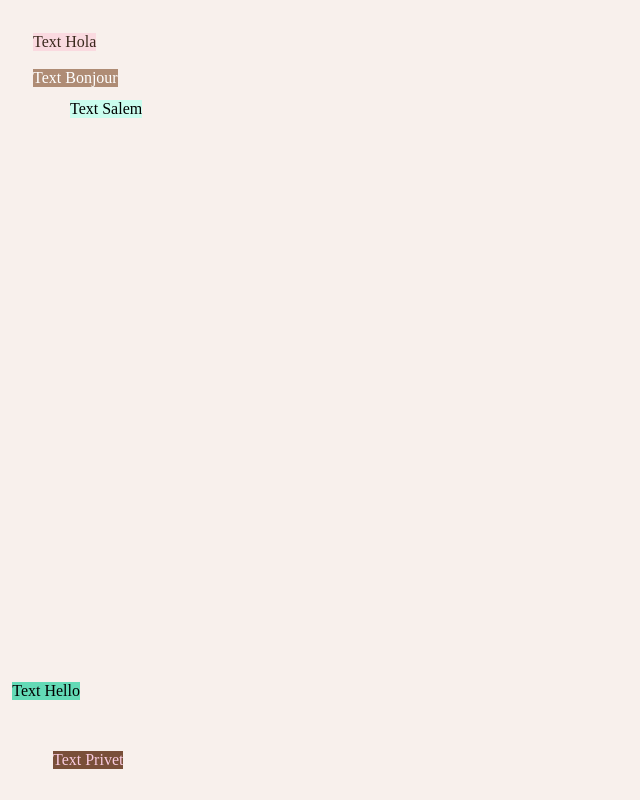
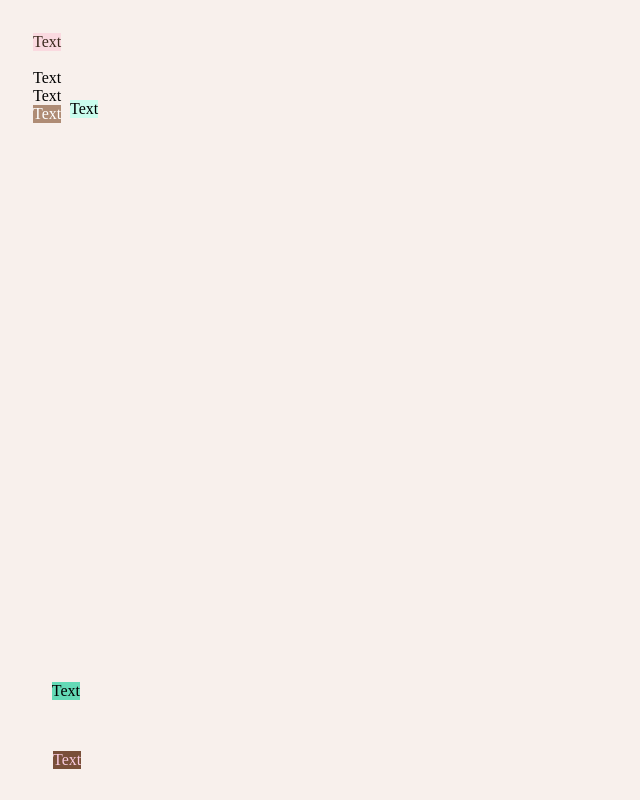
Before and after one commit to sorafrxns/myfile, a plain HTML site: page position.html in a window 1280 px wide. Shown: the whole page, without its empty margins (0-640 px from the left). Drawn offline with Linux system fonts and the light colour scheme.

Commit message:
position.html

```diff
--- a/position.html
+++ b/position.html
@@ -4,11 +4,15 @@
   <link rel="stylesheet" href="position.css">
   </head>
   <body>
-<div class =  "text">Text Hola</div>
-  <div class="text1">Text Privet</div>
-<div class="text2">Text Salem</div>
-  <div class="text3">Text Hello</div>
-<div class="text4">Text Bonjour</div>
+<div class =  "text">Text</div>
+  <div class="text1">Text</div>
+  <div class="container">
+<div class="text2">Text</div>
+<div>Text</div>
+<div>Text</div>
+</div>
+  <div class="text3">Text</div>
+<div class="text4">Text</div>
 
 
   </body>
```
